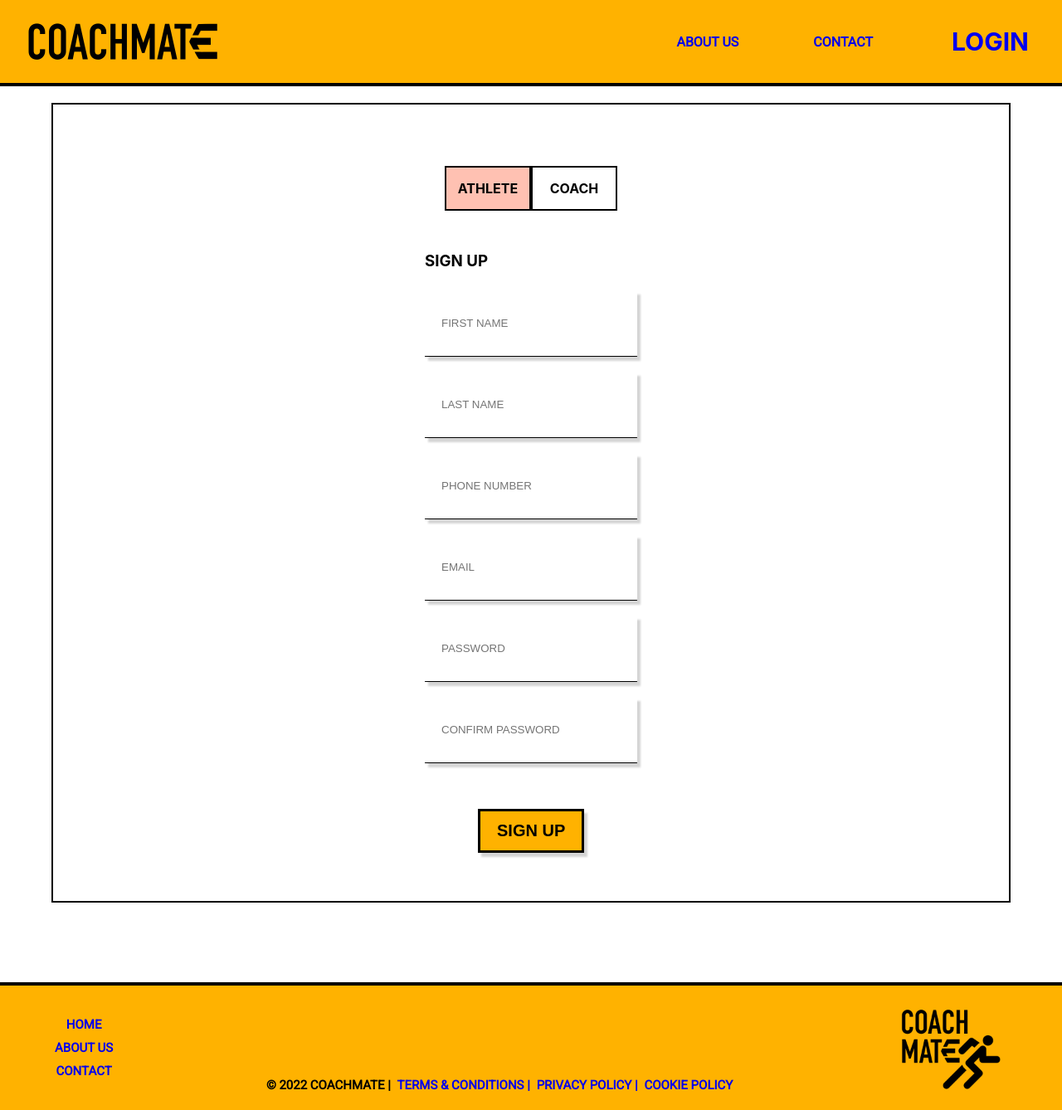
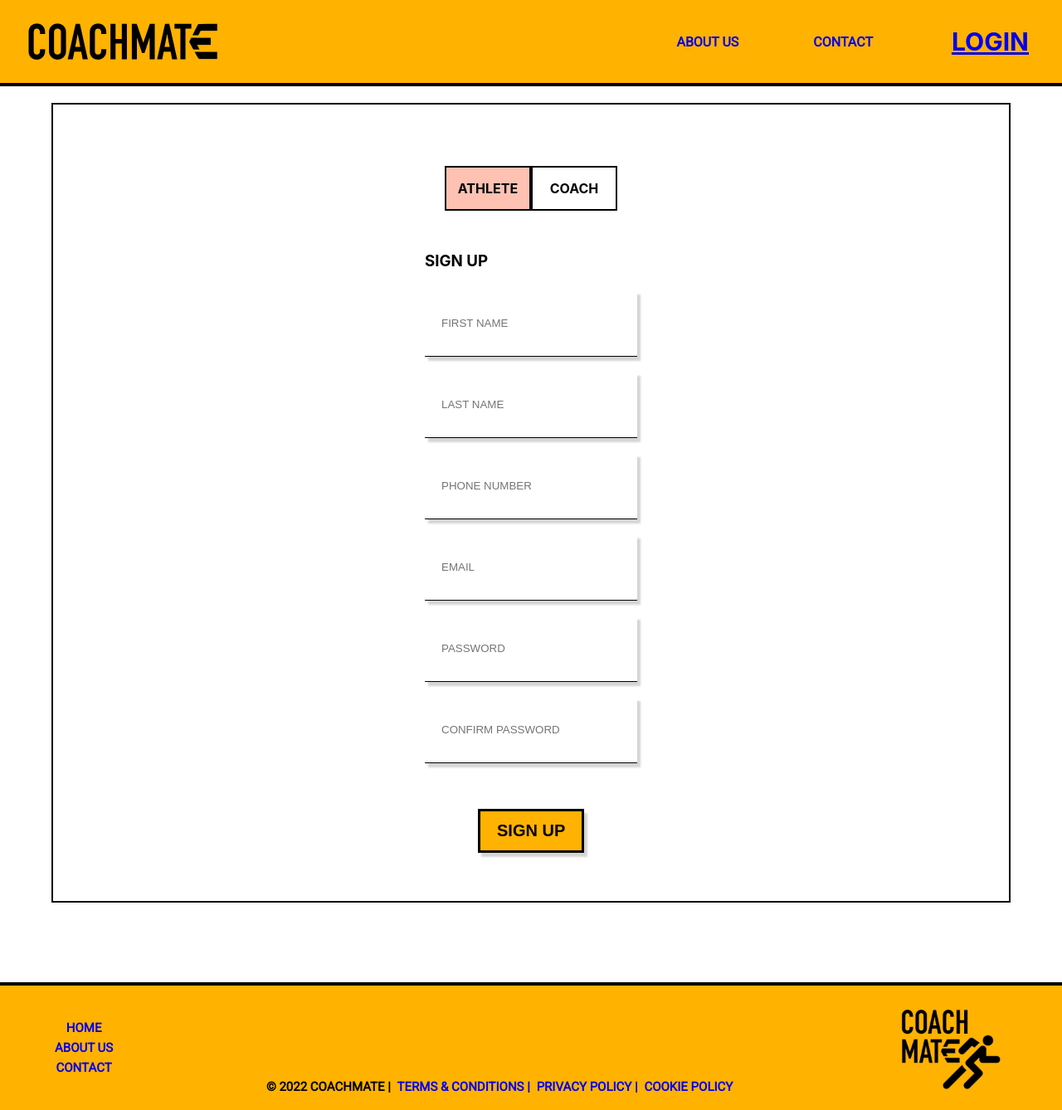
Before and after one commit to The-Collective-unimelb/CoachMate-Frontend, a React (Create React App) app: page /signup in a window 1280 px wide. Shown: the whole page at 83% size. Built offline with nearby package versions, Linux system fonts and the light colour scheme.

Commit message:
Check deployment

```diff
--- a/src/components/Layout/Footer.module.css
+++ b/src/components/Layout/Footer.module.css
@@ -39,7 +39,7 @@
     font-size: 15px;
     font-weight: 600;
     text-decoration: none;
-    padding: 5px 2px 5px 2px;
+    padding: 3px 2px 3px 2px;
 }
 .h2{
     font-family: "Roboto";
--- a/src/components/Layout/Header.module.css
+++ b/src/components/Layout/Header.module.css
@@ -52,5 +52,4 @@
   margin: 20px 40px 20px 40px;
   font-size: 30px;
   font-weight: bold;
-  text-decoration: none;
 }
```
